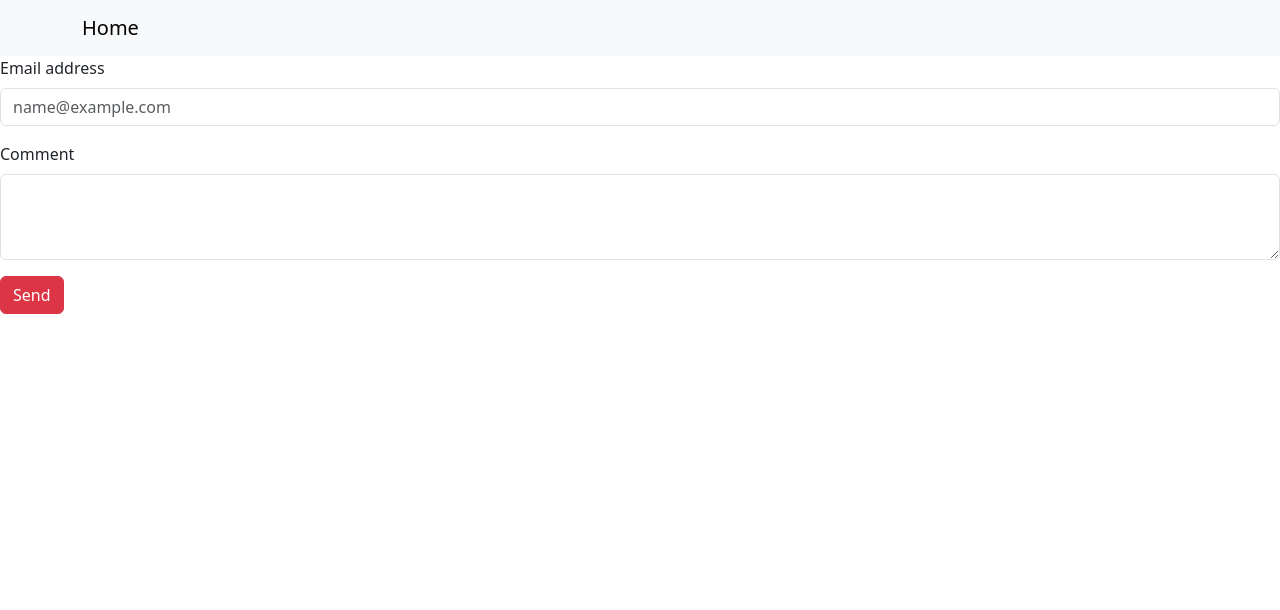
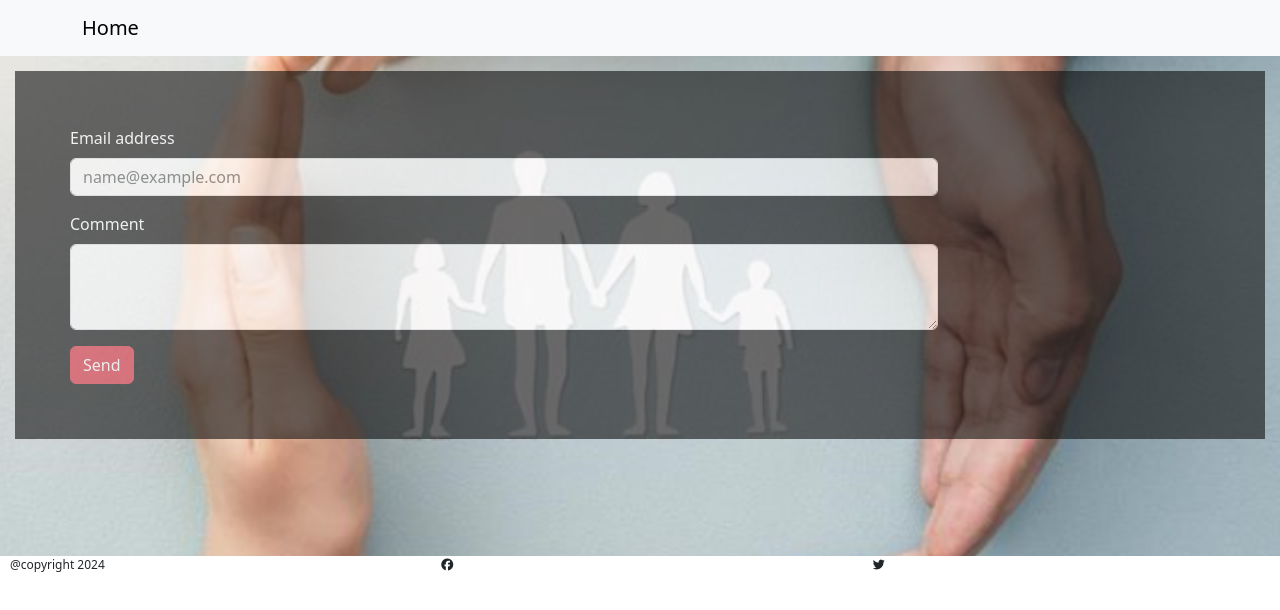
Before and after one commit to Gracey46/Safeguarding, a plain HTML site: page contact.html in a window 1280 px wide. Drawn offline with nearby package versions, Linux system fonts and the light colour scheme.

Commit message:
made contact form sit in box on image

```diff
--- a/assets/css/style.css
+++ b/assets/css/style.css
@@ -16,11 +16,15 @@
 
 }
 
+/* Main */
+
 #card{
   height: 95%;
-
 }
 
+.card-header{
+  font-size: 25px;
+}
 
 #contact-us{
   font-size: 20px;
@@ -36,16 +40,36 @@ a:visited {
   background-color: transparent;
   text-decoration: none;
 }
+/* footer */
 
-footer{
-  background-color: #ffffff;
-  height: 50px;
+footer {
+  position: bottom sticky;
+  bottom: 0;
+  width: 100%;
+  height: 20px;
+  padding-left: 10px;
+  font-size: 12px;
 }
 
+/* Contact page background image */
+.background{
+  height: 500px;
+  width: 100%;
+  background: url(../images/contact-image2.png) no-repeat center/cover;
+  padding: 15px;
+
+}
+.box{
+  background-color: rgb(16, 16, 16);
+  opacity: 0.6;
+  padding: 5px;
+}
 
 /* Contact form */
 #contact-form{
-  margin: ;
+  color: white;
+  margin: 50px 50px;
+  width: 70%;
 }
 
 /**/
--- a/contact.html
+++ b/contact.html
@@ -45,8 +45,10 @@
         </div>
     </nav>
 </header>
-
-    <div id="contact-form" class="mb-3">
+<section class="background">
+<div class="box">
+    <div id="contact-form">
+        <div class="mb-3">
             <label for="exampleFormControlInput1" class="form-label">Email address</label>
             <input type="email" class="form-control" id="exampleFormControlInput1" placeholder="name@example.com">
         </div>
@@ -57,5 +59,32 @@
         <div>
             <button type="button" class="btn btn-danger">Send</button>
         </div>
+    </div>
+</div>
+</section>
+
+<footer class="mt-auto">
+    <div class="row">
+        <div class="col">
+            <p>@copyright 2024</p>
+        </div>
+        <div class="col">
+            <i class="fa-brands fa-facebook" href="#"></i>
+        </div>
+        <div class="col">
+            <i class="fa-brands fa-twitter" href="#"></i>
+        </div>
+
+    </div>
+</footer>
+<!-- Bootstrap JS -->
+<script src="https://cdn.jsdelivr.net/npm/bootstrap@5.3.3/dist/js/bootstrap.bundle.min.js"
+integrity="sha384-YvpcrYf0tY3lHB60NNkmXc5s9fDVZLESaAA55NDzOxhy9GkcIdslK1eN7N6jIeHz" crossorigin="anonymous">
+</script>
+
+<!-- Font Awesome kit -->
+
+<script src="https://kit.fontawesome.com/6117eac69e.js" crossorigin="anonymous"></script>
+
 </body>
 </html>
```
Also changed, not shown: index.html (+27 -16 lines), assets/images/contact-image2.png (added). Lines whose indentation alone changed are shown as unchanged.
